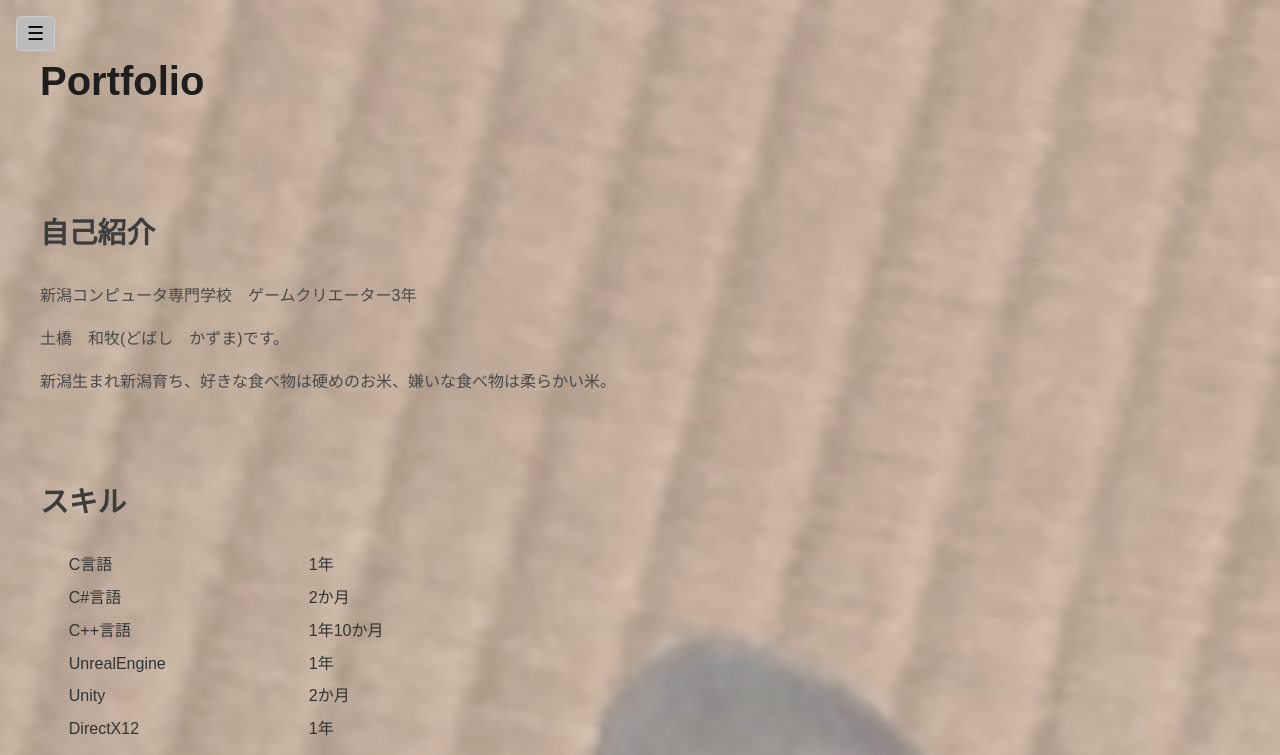
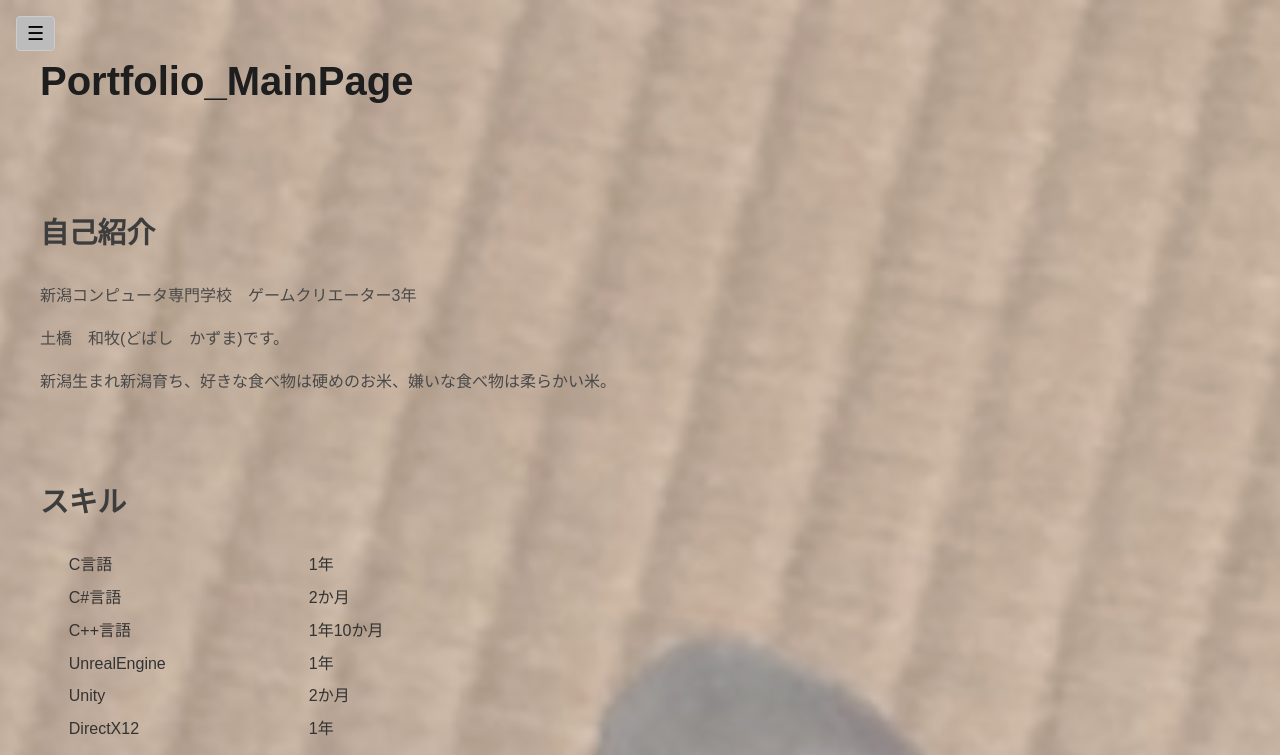
Before and after one commit to dkdk15ch/Portfolio_pages, a plain HTML site: page index.html in a window 1280 px wide. Shown: the top 755 px of the page. Drawn offline with Linux system fonts and the light colour scheme.

Commit message:
タイトルだけ修正

```diff
--- a/index.html
+++ b/index.html
@@ -32,7 +32,7 @@
     <!-- メインコンテンツ部分を囲む -->
     <div id="main-content">
         <!-- コメント -->
-        <h1>Portfolio</h1>
+        <h1>Portfolio_MainPage</h1>
 
         <br>
         <h2 id="自己紹介">自己紹介</h2>
```
